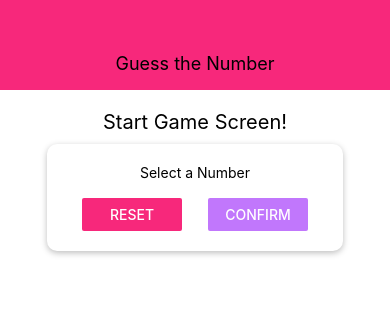
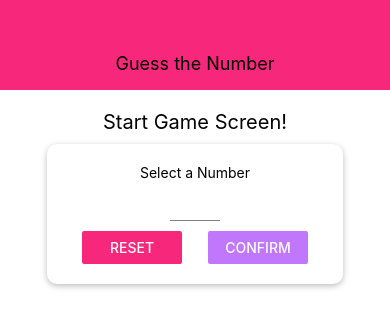
Before and after one commit to jsidd06/Guess-the-Number-Android-or-Ios-app, a React Native app: screen / in a window 390 px wide. Shown: the top 328 px of the page. Built offline with nearby package versions, Linux system fonts and the light colour scheme.

Commit message:
add input keyboard function

```diff
--- /dev/null
+++ b/components/Input.js
@@ -0,0 +1,14 @@
+import React from "react";
+import { TextInput, StyleSheet } from "react-native";
+const Input = props => {
+  return <TextInput {...props} style={{ ...styles.input, ...props.style }} />
+};
+const styles = StyleSheet.create({
+  input: {
+    height: 30,
+    borderBottomColor: "gray",
+    borderBottomWidth: 1,
+    marginVertical: 10,
+  },
+});
+export default Input;
--- a/screens/StartGameScreen.js
+++ b/screens/StartGameScreen.js
@@ -1,48 +1,71 @@
-import React from 'react';
-import {View,StyleSheet,Text,TextInput,Button} from 'react-native';
-import Card from '../components/Card';
-import Color from "../constants/Color"
-const StartGameScreen = props => {
-    return(
+import React, { useState } from "react";
+import { View, StyleSheet, Text, Button, TouchableWithoutFeedback, Keyboard } from "react-native";
+import Card from "../components/Card";
+import Input from "../components/Input";
+import Color from "../constants/Color";
+const StartGameScreen = (props) => {
+  const [enterValue, setEnterValue] = useState("");
+  const inputFiledHandler = (inputText) => {
+    setEnterValue(inputText.replace(/[^0-9]/g, ""));
+  };
+  return (
+      <TouchableWithoutFeedback onPress={() => {Keyboard.dismiss()}} >
     <View style={styles.screen}>
       <Text style={styles.title}>Start Game Screen!</Text>
       <Card style={styles.inputContainer}>
-                <Text >Select a Number</Text>
-                <TextInput />
+        <Text>Select a Number</Text>
+        <Input
+          style={styles.input}
+          blurOnSubmit
+          autoCapitalize="none"
+          autoCorrect={false}
+          keyboardType="number-pad"
+          maxLength={2}
+          onChangeText={inputFiledHandler}
+          value={enterValue}
+        />
         <View style={styles.buttonContainer}>
           <View style={styles.button}>
-                    <Button title="Reset" onPress={() => {}} color={Color.primary} /></View>
-                    <View style={styles.button}><Button title="Confirm" onPress={() => {}} color={Color.accent} /></View>
+            <Button title="Reset" onPress={() => {}} color={Color.primary} />
+          </View>
+          <View style={styles.button}>
+            <Button title="Confirm" onPress={() => {}} color={Color.accent} />
+          </View>
         </View>
       </Card>
     </View>
+    </TouchableWithoutFeedback>
   );
-}
+};
 
 const styles = StyleSheet.create({
-    screen:{
+  screen: {
     flex: 1,
     padding: 10,
-        alignItems: 'center',
+    alignItems: "center",
   },
-    title:{
+  title: {
     fontSize: 20,
     marginVertical: 10,
   },
-    inputContainer:{
+  inputContainer: {
     width: 300,
-        maxWidth: '80%',
-        alignItems: 'center',
+    maxWidth: "80%",
+    alignItems: "center",
   },
-    buttonContainer:{
-        flexDirection: 'row',
-        width: '100%',
-        justifyContent: 'space-between',
+  buttonContainer: {
+    flexDirection: "row",
+    width: "100%",
+    justifyContent: "space-between",
     paddingHorizontal: 15,
   },
-    button:{
+  button: {
     width: 100,
   },
-})
+  input: {
+    width: 50,
+    textAlign: "center",
+  },
+});
 
 export default StartGameScreen;
```
Lines whose indentation alone changed are shown as unchanged.
